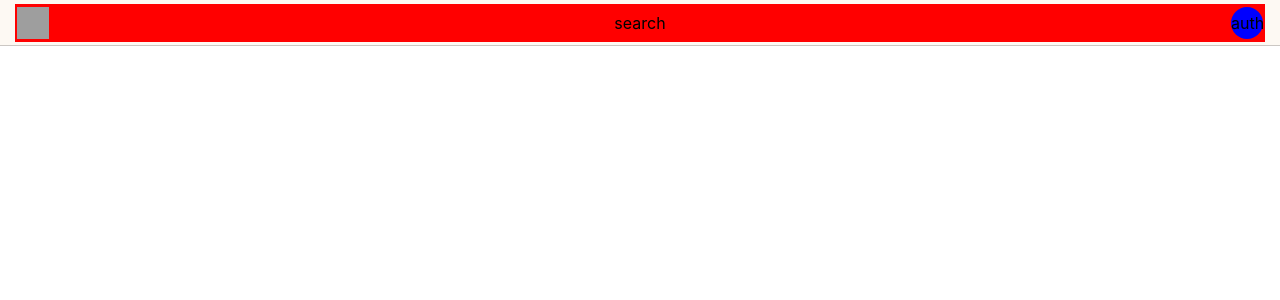
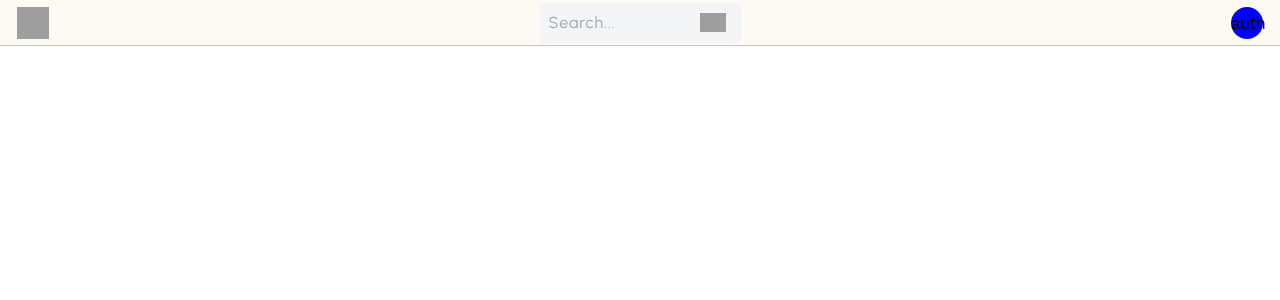
Before and after one commit to pradiktabagus/sabana, a React (Create React App) app: page / in a window 1280 px wide. Shown: the top 300 px of the page. Built offline with nearby package versions, Linux system fonts and the light colour scheme; grey boxes are pictures that could not be loaded.

Commit message:
search component

```diff
--- a/src/components/header/index.css
+++ b/src/components/header/index.css
@@ -15,7 +15,6 @@ header {
     max-width: 100%;
     width: 1250px;
     margin: 0 auto;
-    background-color: red;
     display: flex;
     justify-content: space-between;
     align-items: center;
--- a/src/components/header/index.tsx
+++ b/src/components/header/index.tsx
@@ -2,6 +2,7 @@ import React from 'react'
 import { connect } from 'react-redux'
 import "./index.css"
 import { HelperConstanta } from "../../helper/constanta"
+import Search from '../search'
 interface HeaderProps {
     User: Object
 }
@@ -11,7 +12,7 @@ export const Index = (props: HeaderProps) => {
         <header>
             <nav className="navbar">
                 <img src={`${HelperConstanta.BASE_CDN}/v1629387080/sabana_nvpoct.svg`} alt="Sabana" className="logo" />
-                <div>search</div>
+                <Search placeholder="Search..."/>
                 <button className="opt-user">auth</button>
             </nav>
         </header>
--- a/src/components/search/index.css
+++ b/src/components/search/index.css
@@ -1,3 +1,77 @@
+@import url('https://fonts.googleapis.com/css2?family=Urbanist:ital,wght@0,100;0,200;0,300;0,400;0,500;0,600;0,700;0,800;0,900;1,100;1,200;1,300;1,400;1,500;1,600;1,700;1,800;1,900&display=swap');
+@tailwind base;
+@tailwind components;
+@tailwind utilities;
+:root {
+    --lh-base: 1.5;
+    --radius: 5px;
+    --border-width: 1px;
+    --fs-base: 1rem;
+    --z-elevate: 1;
+    --form-bg: #f4f5f7;
+    --form-border: #f4f5f7;
+    --body-color: #0a0a0a;
+    --form-bg-focus: #ffffff;
+    --form-border-focus: #3b49df;
+    --form-border-color: #939393;
+    --bg-hover: rgba(0,0,0,0.035);
+    --shadow-hover: none;
+    --color-hover: #0a0a0a;
+    --border-hover: transparent;
+    --transition-func: cubic-bezier(0.17, 0.67, 0.5, 0.71);
+    --transition-time: 100ms;
+    --transition-props: var(--transition-func) var(--transition-time)
+}
 .sab-search {
+    width: 100%;
+    outline: 0;
+    line-height: var(--lh-base);
+    padding: calc(0.5em - var(--border-width)) 0.5em;
+    font-family: inherit;
+    font-size: var(--fs-base);
+    resize: vertical;
+    font-family: 'Urbanist', sans-serif;
+    letter-spacing: 1px;
+}
+.sab-textfield {
+    --border-width: 1px;
+    background-color: var(--form-bg);
+    border: var(--border-width) solid var(--form-border);
+    color: var(--body-color);
+    appearance: none;
+    -webkit-appearance: none;
+    border-radius: var(--radius);
+    transition: all var(--transition-props);
+}
+.sab-textfield:focus{
+    background-color: var(--form-bg-focus);
+    border-color: var(--form-border-focus);
+    box-shadow: 1px 1px 0 var(--form-border-focus);
+}
+.sab-textfield:hover {
+    border-color: var(--form-border-color);
+}
+.search-btn{
+    width: 32px;
     height: 32px;
+    right: 0.5rem;
+    bottom: 0;
+    top: 0;
+    padding: 3px;
+    margin: 0.25rem;
+    border-radius: 100%;
+    -webkit-border-radius: 100%;
+    -moz-border-radius: 100%;
+    -ms-border-radius: 100%;
+    -o-border-radius: 100%;
 }
+.search-btn:hover {
+    background-color: var(--bg-hover);
+    border-color: var(--border-hover);
+    box-shadow: var(--shadow-hover);
+    color: var(--color-hover);
+    z-index: var(--z-elevate);
+}
+.search-btn:focus {
+    outline: revert;
+}
--- a/src/components/search/index.tsx
+++ b/src/components/search/index.tsx
@@ -5,16 +5,25 @@ interface SearchProps {
     primary?: boolean,
     size?: 'small' | 'medium' | 'large';
     placeholder?: string,
-    onClick?: () => void;
+    onClick?: () => void,
+    searchBtn?: boolean,
 }
 export const Search = ({
     primary = false,
     size= 'medium',
     placeholder,
+    searchBtn = true,
     ...props
 }: SearchProps) => {
     return (
-        <input placeholder={placeholder} className={`sab-search`}/>
+        <div className={`${searchBtn ? "tw_flex" : ''} tw_relative`}>
+            <input placeholder={placeholder} className={`sab-search sab-textfield`}/>
+            {searchBtn ? (
+            <button className="tw_absolute search-btn">
+                <img src="https://img.icons8.com/ios/50/000000/search--v1.png" alt="search"/>
+            </button>) : null}
+
+        </div>
     )
 }
 
```
